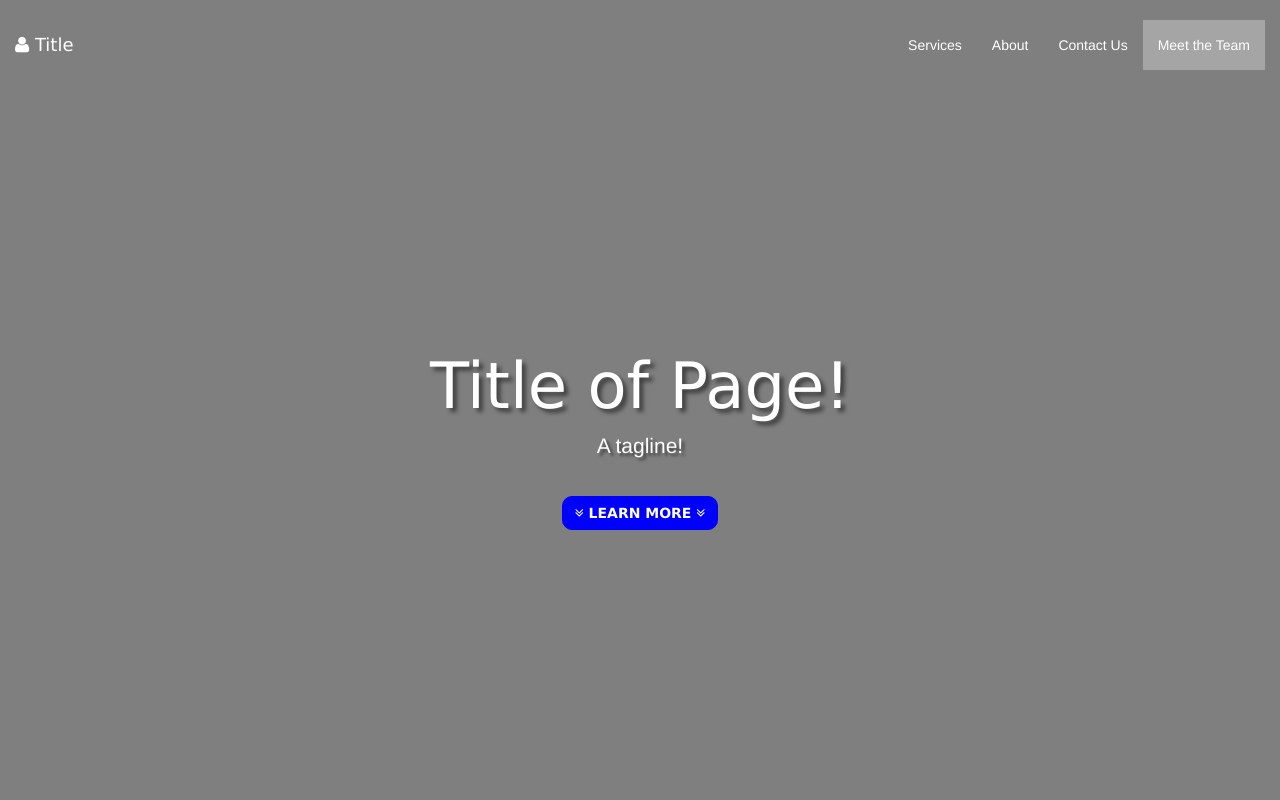
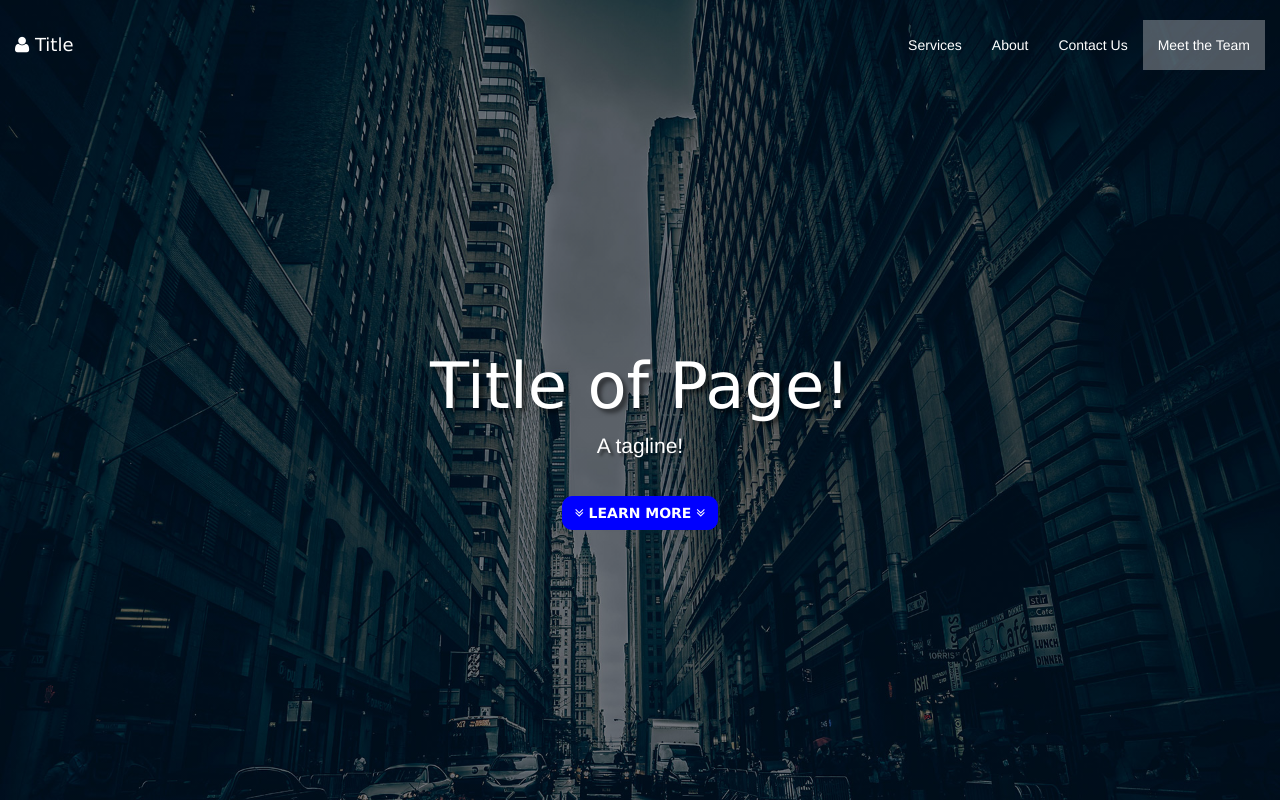
Before and after one commit to eryman/scrolling-bootstrap-template, a plain HTML site: page index.html in a window 1280 px wide. Shown: the top 800 px of the page. Drawn offline with Linux system fonts and the light colour scheme; a script that the page names is missing.

Commit message:
Add background image

```diff
--- a/css/style.scss
+++ b/css/style.scss
@@ -13,7 +13,7 @@ Theme URI: --
 Description: Single Page theme using Bootstrap
 Version:1.1
 Author: Gene Ryman
-Author URI: https://mropresents.com
+Author URI: https://github.com/eryman
 */
 
 /*!
@@ -33,7 +33,7 @@ html {
 body {
   width: 100%;
   height: 100%;
-  background-image: url('background.png');
+  background-image: url('../background.png');
   background-size: cover;
   background-position: center;
   background-repeat: no-repeat;
```
Also changed, not shown: css/style.css, 1 other file.
